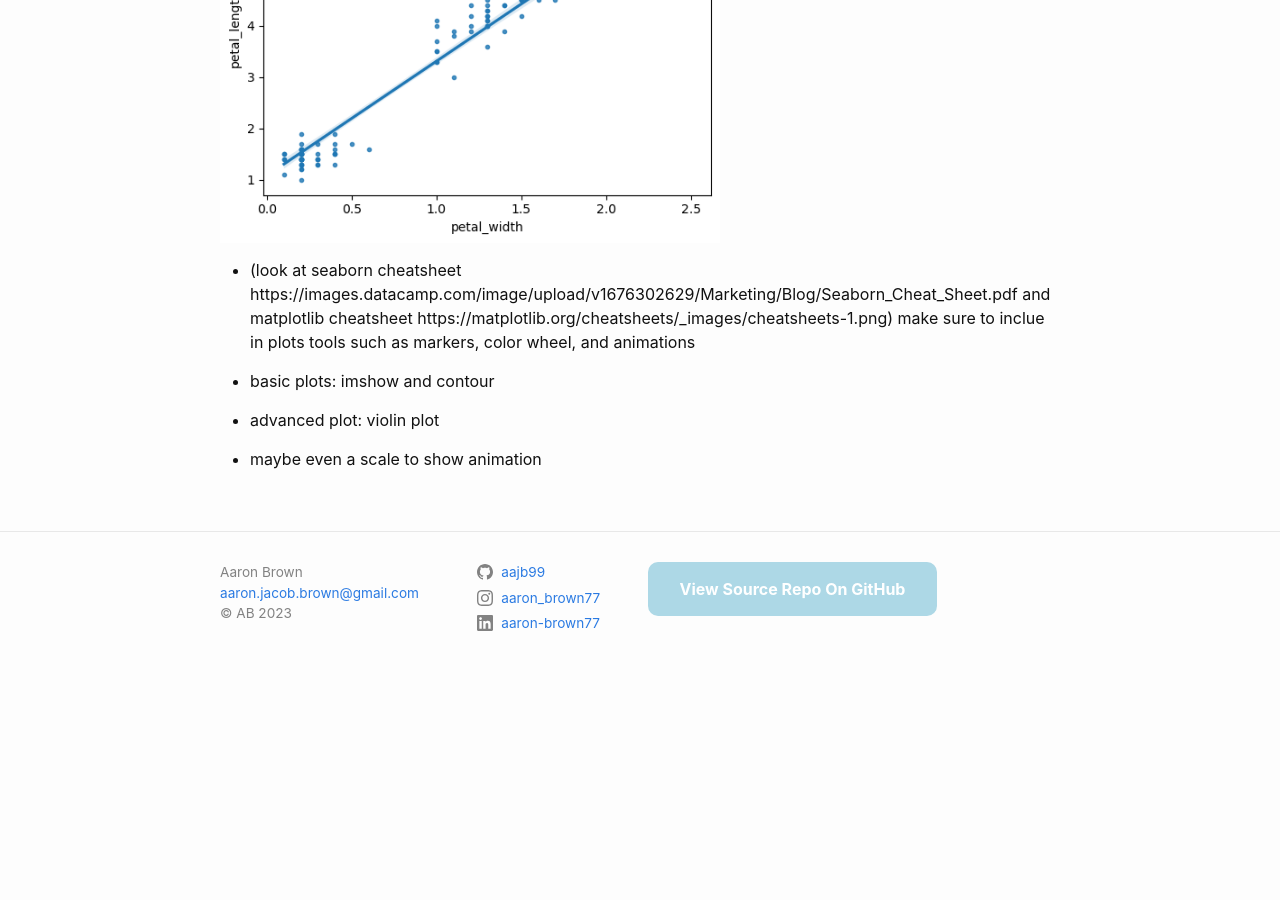
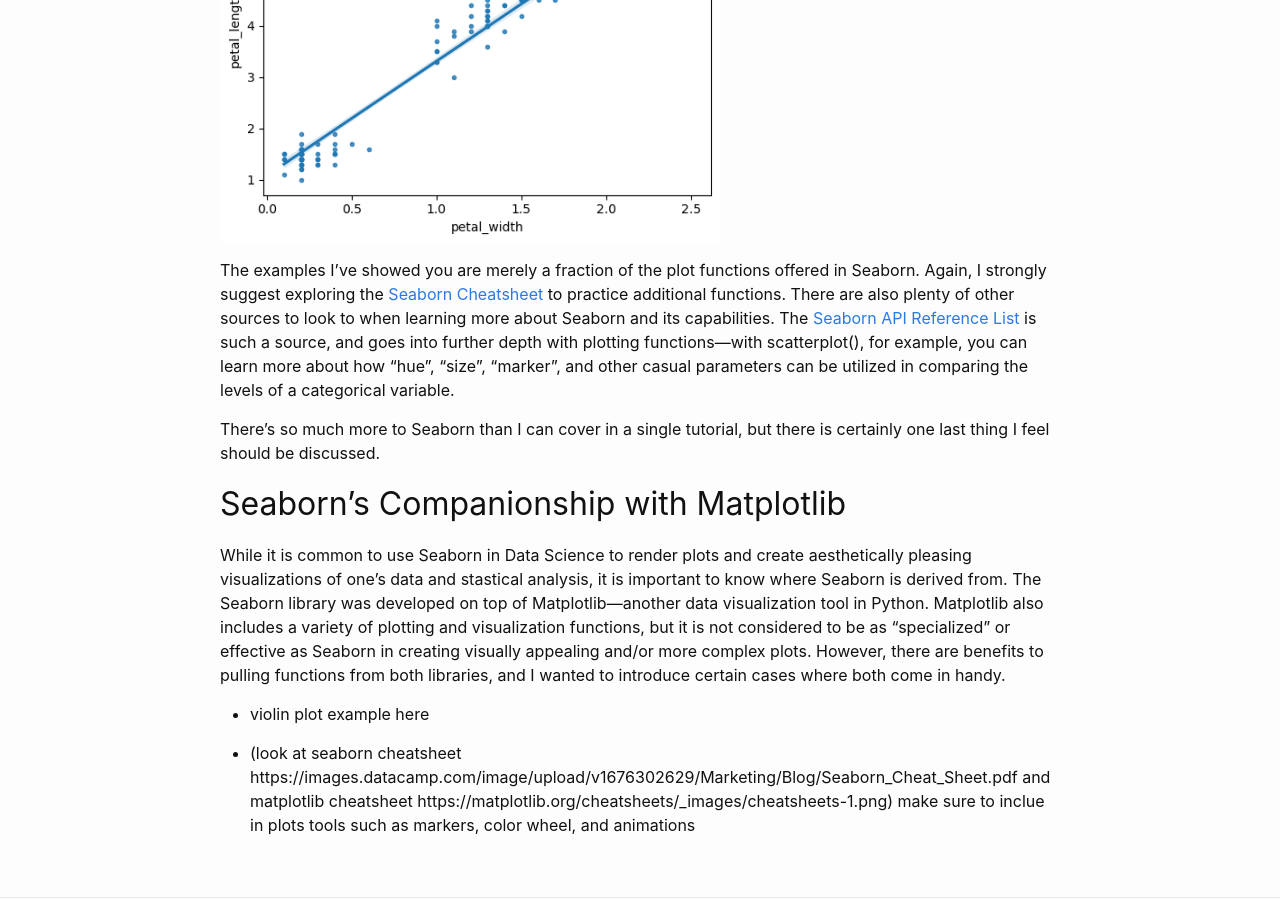
Before and after one commit to aajb99/aajb99.github.io, a Jekyll site: the page built from _posts/2023-10-04-matplotlib-.md, in a window 1280 px wide and 900 px high, scrolled down 3635 px. Built offline with Jekyll 4.4.1, drawn with Linux system fonts in a browser that asks for light colours; comment, search, counter and statistics services are not loaded; before the commit the page ends 4328 px from its top, so only the background shows below that; some of the changed text lies outside the part shown.

Commit message:
blog edits

```diff
--- a/_posts/2023-10-04-matplotlib-.md
+++ b/_posts/2023-10-04-matplotlib-.md
@@ -87,13 +87,16 @@ sns.regplot(x='petal_width', y='petal_length', data=iris, marker='.')
 
 <img src="{{site.url}}/{{site.baseurl}}/assets/images/regplt1.png" alt="" style="width:500px;"/>
 
+The examples I've showed you are merely a fraction of the plot functions offered in Seaborn. Again, I strongly suggest exploring the [Seaborn Cheatsheet](https://www.markdownguide.org/extended-syntax/) to practice additional functions. There are also plenty of other sources to look to when learning more about Seaborn and its capabilities. The [Seaborn API Reference List](https://seaborn.pydata.org/api.html) is such a source, and goes into further depth with plotting functions—with scatterplot(), for example, you can learn more about how "hue", "size", "marker", and other casual parameters can be utilized in comparing the levels of a categorical variable.
 
+There's so much more to Seaborn than I can cover in a single tutorial, but there is certainly one last thing I feel should be discussed.
+
+
+## Seaborn's Companionship with Matplotlib
+
+While it is common to use Seaborn in Data Science to render plots and create aesthetically pleasing visualizations of one's data and stastical analysis, it is important to know where Seaborn is derived from. The Seaborn library was developed on top of Matplotlib—another data visualization tool in Python. Matplotlib also includes a variety of plotting and visualization functions, but it is not considered to be as "specialized" or effective as Seaborn in creating visually appealing and/or more complex plots. However, there are benefits to pulling functions from both libraries, and I wanted to introduce certain cases where both come in handy.
+
+* violin plot example here
 
 
 * (look at seaborn cheatsheet https://images.datacamp.com/image/upload/v1676302629/Marketing/Blog/Seaborn_Cheat_Sheet.pdf and matplotlib cheatsheet https://matplotlib.org/cheatsheets/_images/cheatsheets-1.png) make sure to inclue in plots tools such as markers, color wheel, and animations
-
-* basic plots: imshow and contour
-
-* advanced plot: violin plot
-
-* maybe even a scale to show animation
```
